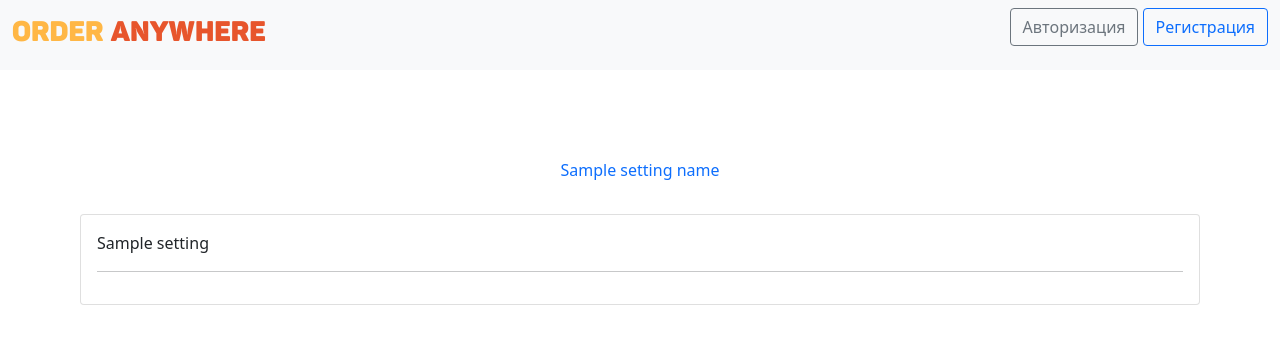
After one commit to wyankx/order-anywhere, a Flask app: template templates/settings.html in a window 1280 px wide. The commit adds this page. Shown: the top 344 px of the page. Run offline with Flask 2, Linux system fonts and the light colour scheme; the template is opened without the code that fills it: most values are stand-ins (such as "Sample title", 1, 10 or a date in 2020).

Commit message:
Settings page added

```diff
--- a/forms/restaurant_register.py
+++ b/forms/restaurant_register.py
@@ -8,4 +8,4 @@
     login = StringField('Логин', validators=[DataRequired()], render_kw={'class': 'form-control'})
     password = PasswordField('Пароль', validators=[DataRequired()], render_kw={'class': 'form-control'})
     repeat_password = PasswordField('Повторите пароль', validators=[DataRequired()], render_kw={'class': 'form-control'})
-    submit = SubmitField('Войти', render_kw={'class': 'btn btn-primary'})
+    submit = SubmitField('Зарегистрироваться', render_kw={'class': 'btn btn-primary'})
--- a/main.py
+++ b/main.py
@@ -34,6 +34,7 @@ login_manager = LoginManager()
 login_manager.init_app(app)
 
 
+# Page for one profile type
 def abort_if_restaurant():
     if current_user.__class__.__name__ == 'Restaurant':
         abort(403)
@@ -44,9 +45,15 @@ def abort_if_user():
         abort(403)
 
 
+# Error handlers
 @app.errorhandler(403)
 def forbidden_error():
     return render_template('bad_account_type.html')
+
+
+@app.errorhandler(404)
+def not_found():
+    return render_template('not_found.html')
 
 
 # User load
@@ -86,7 +93,6 @@ def user_register():
         user.set_password(form.password.data)
         profile = ProfileType(
             profile_type=user.__class__.__name__,
-            account_id=user.id
         )
         db_sess.add(user)
         db_sess.add(profile)
@@ -94,6 +100,8 @@ def user_register():
         profile.account_id = user.id
         user.profile_id = profile.id
         db_sess.commit()
+        login_user(profile, remember=True)
+        return redirect('/')
     return render_template('form.html', title='Регистрация пользователя', form=form, additional_link=additional_link)
 
 
@@ -116,17 +124,20 @@ def restaurant_register():
             title=form.title.data,
             login=form.login.data
         )
+        restaurant.set_password(form.password.data)
         profile = ProfileType(
             profile_type=restaurant.__class__.__name__,
-            account_id=restaurant.id
         )
-        restaurant.profile_id = profile.id
-        restaurant.set_password(form.password.data)
         menu = Menu()
+        menu.restaurant.append(restaurant)
         db_sess.add(menu)
         db_sess.add(profile)
-        menu.restaurant.append(restaurant)
         db_sess.commit()
+        profile.account_id = restaurant.id
+        restaurant.profile_id = profile.id
+        db_sess.commit()
+        login_user(profile, remember=True)
+        return redirect('/')
     return render_template('form.html', title='Регистрация ресторана', additional_link=additional_link, form=form)
 
 
@@ -182,6 +193,45 @@ def main_page():
     return render_template('main_page.html', title='Order anywhere')
 
 
+# Settings page
+@app.route('/settings')
+@login_required
+def settings_redirect():
+    if current_user.__class__.__name__ == 'Restaurant':
+        return redirect('/settings/organisations')
+    if current_user.__class__.__name__ == 'User':
+        pass
+
+
+@app.route('/settings/<string:current_setting>')
+@login_required
+def settings(current_setting):
+    if current_user.__class__.__name__ == 'Restaurant':
+        # Settings dict which have next structure [setting -> part]
+        setting_names = {'organisations': 'Организации'}
+        settings = {
+            'organisations': [
+                f'''<h1>Изменение организаций</h1>
+                <a class="btn btn-outline-primary" href="/organisations_add">Добавить</a><br>
+                {'<br>'.join([f'<div class="card">'
+                              f'<h3>{place}</h3>'
+                              f'<div class="d-flex">'
+                              f'<a class="btn btn-outline-primary" href="/organisation_edit/{place.id}">Изменить</a>'
+                              f'<a class="btn btn-outline-danger" href="/organisation_delete/{place.id}">Удалить</a>'
+                              f'</div>'
+                              f'</div>'
+                              for place in current_user.places])}'''
+            ]
+        }
+    elif current_user.__class__.__name__ == 'User':
+        # Settings dict which have next structure [setting -> html markup]
+        setting_names = {}
+        settings = {}
+    if current_setting not in setting_names.keys():
+        abort(404)
+    return render_template('settings.html', current_setting=current_setting, settings=settings, setting_names=setting_names)
+
+
 if __name__ == '__main__':
     db_session.global_init(os.environ.get('DATABASE_URL'))
     port = int(os.environ.get('PORT', 3000))
--- a/templates/base.html
+++ b/templates/base.html
@@ -18,7 +18,10 @@
             </a>
             <div class="d-flex">
                 {% if current_user.is_authenticated %}
-                    <a class="btn btn-outline-danger" href="/logout">Выйти</a>
+                    <p>
+                        <a class="btn btn-outline-primary" href="/settings">Настройки</a>
+                        <a class="btn btn-outline-danger" href="/logout">Выйти</a>
+                    </p>
                 {% else %}
                     <p>
                         <a class="btn btn-outline-secondary" href="/user_login">Авторизация</a>
--- /dev/null
+++ b/templates/not_found.html
@@ -0,0 +1,5 @@
+{% extends "base.html" %}
+
+{% block content %}
+    <h1>Страница не найдена.</h1>
+{% endblock %}
--- /dev/null
+++ b/templates/settings.html
@@ -0,0 +1,22 @@
+{% extends "base.html" %}
+
+{% block content %}
+    <div style="margin: 10vmin;">
+        <nav class="nav nav-pills nav-fill">
+            {% for setting_name in setting_names.keys() %}
+                {% if setting_name == current_setting %}
+                    <a href="{{ setting_name }}" class="nav-link active" aria-current="page">{{ setting_names[setting_name] }}</a>
+                {% else %}
+                    <a href="{{ setting_name }}" class="nav-link">{{ setting_names[setting_name] }}</a>
+                {% endif %}
+            {% endfor %}
+        </nav><br>
+        <div class="card">
+            <div class="card-body">
+                {% for html_markup in settings[current_setting] %}
+                    {{ html_markup|safe }}<hr>
+                {% endfor %}
+            </div>
+        </div>
+    </div>
+{% endblock %}
```
Also changed, not shown: templates/main_page.html (+6 -1 lines).
